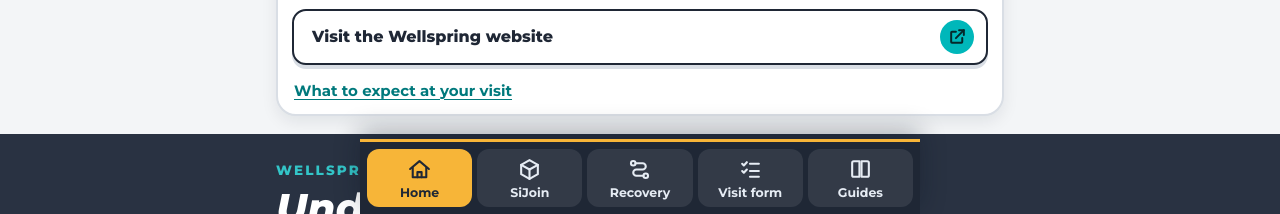
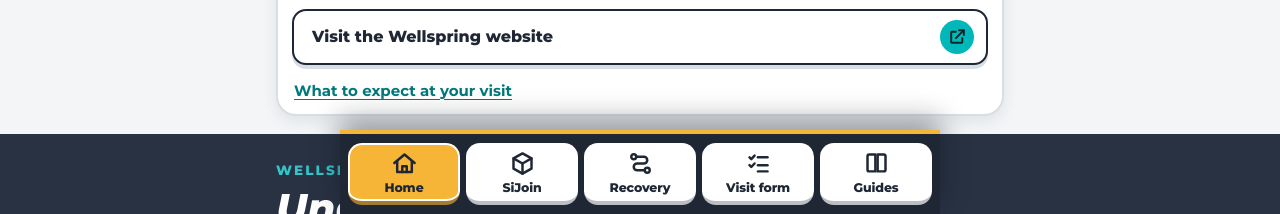
Before and after one commit to michaeltdefazio/sij-patient-story, a plain HTML site: page beck/index.html in a window 1280 px wide. Shown: the part 586-800 px from the top of the page. Drawn offline with Linux system fonts and the light colour scheme.

Commit message:
Bottom tabs: big white buttons on the dark bar, bounce and clearer hint on first visit
Co-Authored-By: Claude Sonnet 5.5 <noreply@anthropic.com>
Claude-Session: https://claude.ai/code/session_01U6NCiDDJAuZrep8jDGYYH4

```diff
--- a/beck/index.html
+++ b/beck/index.html
@@ -287,8 +287,8 @@
 </style>
 <link rel="stylesheet" href="../shared/ws-extra.css?v=6">
 <script src="../shared/share.js?v=2" defer></script>
-<link rel="stylesheet" href="../shared/kit.css?v=2">
-<script src="../shared/kit.js?v=1" defer></script>
+<link rel="stylesheet" href="../shared/kit.css?v=3">
+<script src="../shared/kit.js?v=2" defer></script>
 </head>
 <body data-page="home">
 <div class="topbar no-print"><div class="in"><a class="brand" href="./">Wellspring Pain Solutions</a><a class="call-pill" href="tel:+18123760700" aria-label="Call Dr.&nbsp;Beck&rsquo;s office, 812-376-0700"><svg viewBox="0 0 24 24" aria-hidden="true"><path d="M6.6 10.8a15.1 15.1 0 0 0 6.6 6.6l2.2-2.2a1 1 0 0 1 1-.25c1.1.37 2.3.57 3.6.57a1 1 0 0 1 1 1V20a1 1 0 0 1-1 1A17 17 0 0 1 3 4a1 1 0 0 1 1-1h3.5a1 1 0 0 1 1 1c0 1.25.2 2.45.57 3.57a1 1 0 0 1-.25 1z" fill="currentColor"/></svg><span>Call <span class="num">812-376-0700</span></span></a></div></div>
--- a/shared/kit.css
+++ b/shared/kit.css
@@ -1,7 +1,7 @@
 /* Patient sites kit (Beck, Sultan, Madupu): obvious bottom tabs, doctor-first top, practice card, tap tiles, folded cards.
    Additive: loads after the page styles; the shared page styles are not edited. */
 :root { --k-dark: #1F2735; --k-dark2: #2F3A4E; --k-acc: #00B7BA; --k-acc-ink: #00797C; --k-accl: #4FD3D6; --k-gold: #F7B538; --k-soft: #F3F5F7; --k-ink: #293242; --k-muted: #5A6270; --k-line: #D9DEE5;
-        --k-font: 'Montserrat', 'Segoe UI', Arial, Helvetica, sans-serif; --k-body: var(--k-font); --k-tabs: 75px; --k-top: 56px;
+        --k-font: 'Montserrat', 'Segoe UI', Arial, Helvetica, sans-serif; --k-body: var(--k-font); --k-tabs: 86px; --k-top: 56px;
         --tabs: 75px; --topbar: 56px; --bar: calc(75px + env(safe-area-inset-bottom) + 6px); }
 /* ---- top bar (brand + call) ---- */
 html { scroll-padding-top: calc(var(--k-top) + 14px); }
@@ -13,19 +13,23 @@ html { scroll-padding-top: calc(var(--k-top) + 14px); }
 @media (max-width: 359px) { .topbar .call-pill .num { display: none; } .topbar .brand { font-size: 14px; } }
 
 /* ---- bottom tab bar: dark bar, gold top edge, every tab a button, current tab filled gold ---- */
-.tabs { position: fixed; left: 50%; bottom: 0; transform: translateX(-50%); z-index: 30; display: grid; grid-template-columns: repeat(5, minmax(0, 1fr)); gap: 5px; width: 100%; max-width: 560px; padding: 7px 7px calc(7px + env(safe-area-inset-bottom)); background: var(--k-dark); border-top: 3px solid var(--k-gold); box-shadow: 0 -8px 24px rgba(10,18,30,.32); }
-.tabs a { position: relative; display: flex; flex-direction: column; align-items: center; justify-content: center; gap: 4px; min-height: 58px; padding: 6px 2px 5px; border-radius: 12px; background: rgba(255,255,255,.09); color: #E6ECF4; text-decoration: none; font: 700 12.5px/1.1 var(--k-font); -webkit-tap-highlight-color: transparent; }
-.tabs svg { width: 25px; height: 25px; fill: none; stroke: currentColor; stroke-width: 2; stroke-linecap: round; stroke-linejoin: round; }
+.tabs { position: fixed; left: 50%; bottom: 0; transform: translateX(-50%); z-index: 30; display: grid; grid-template-columns: repeat(5, minmax(0, 1fr)); gap: 6px; width: 100%; max-width: 600px; padding: 9px 8px calc(9px + env(safe-area-inset-bottom)); background: var(--k-dark); border-top: 4px solid var(--k-gold); box-shadow: 0 -10px 26px rgba(10,18,30,.40); }
+.tabs a { position: relative; display: flex; flex-direction: column; align-items: center; justify-content: center; gap: 4px; min-height: 62px; padding: 7px 2px 6px; border-radius: 14px; background: #fff; color: var(--k-dark); text-decoration: none; font: 800 clamp(10.5px, 3.1vw, 12.5px)/1.1 var(--k-font); letter-spacing: -.01em; border-bottom: 4px solid rgba(15,23,36,.28); -webkit-tap-highlight-color: transparent; }
+.tabs svg { width: 27px; height: 27px; fill: none; stroke: currentColor; stroke-width: 2.2; stroke-linecap: round; stroke-linejoin: round; }
 .tabs a span { white-space: nowrap; }
-.tabs a:active { background: rgba(255,255,255,.2); }
-.tabs a[aria-current="page"] { background: var(--k-gold); color: var(--k-dark); }
+.tabs a:active { transform: translateY(3px); border-bottom-width: 1px; background: #E9EEF4; }
+.tabs a[aria-current="page"] { background: var(--k-gold); color: var(--k-dark); border-bottom-color: rgba(15,23,36,.36); box-shadow: 0 0 0 2px #fff inset; }
 .tabs a[aria-current="page"]::before { content: none; }
-@media (max-width: 359px) { .tabs { gap: 3px; padding-inline: 4px; } .tabs a { font-size: 11.5px; padding-inline: 0; } }
+.tabs.nudge a:not([aria-current="page"]) { animation: ktabpop 1s ease-in-out 2; }
+.tabs.nudge a:nth-child(2) { animation-delay: .0s; } .tabs.nudge a:nth-child(3) { animation-delay: .12s; } .tabs.nudge a:nth-child(4) { animation-delay: .24s; } .tabs.nudge a:nth-child(5) { animation-delay: .36s; }
+@keyframes ktabpop { 0%, 55%, 100% { transform: translateY(0); } 25% { transform: translateY(-9px); } }
+@media (prefers-reduced-motion: reduce) { .tabs.nudge a { animation: none !important; } }
+@media (max-width: 359px) { .tabs { gap: 4px; padding-inline: 5px; } .tabs a { padding-inline: 0; } }
 @media (max-height: 460px) { .tabs a { flex-direction: row; gap: 8px; min-height: 44px; } .tabs svg { width: 22px; height: 22px; } }
 body { padding-bottom: calc(var(--k-tabs) + env(safe-area-inset-bottom) + 12px); }
 .shell { padding-bottom: calc(var(--k-tabs) + env(safe-area-inset-bottom) + 12px); }
 .in-progress { top: var(--k-top); }
-.coach { position: fixed; left: 50%; bottom: calc(var(--k-tabs) + env(safe-area-inset-bottom) + 14px); transform: translateX(-50%); z-index: 31; display: inline-flex; align-items: center; gap: 8px; max-width: calc(100% - 28px); padding: 12px 18px; border: 0; border-radius: 999px; background: var(--k-gold); color: var(--k-dark); font: 800 15px/1.2 var(--k-font); text-align: center; box-shadow: 0 8px 22px rgba(0,0,0,.34); cursor: pointer; animation: kbounce 1.3s ease-in-out 3; }
+.coach { width: max-content; position: fixed; left: 50%; bottom: calc(var(--k-tabs) + env(safe-area-inset-bottom) + 14px); transform: translateX(-50%); z-index: 31; display: inline-flex; align-items: center; gap: 8px; max-width: calc(100% - 28px); padding: 12px 18px; border: 0; border-radius: 999px; background: var(--k-gold); color: var(--k-dark); font: 800 16px/1.2 var(--k-font); text-align: center; box-shadow: 0 8px 22px rgba(0,0,0,.34); cursor: pointer; animation: kbounce 1.3s ease-in-out 4; }
 .coach::after { content: ""; position: absolute; bottom: -8px; left: 50%; margin-left: -9px; border: 9px solid transparent; border-top-color: var(--k-gold); border-bottom: 0; }
 @keyframes kbounce { 0%, 100% { transform: translate(-50%, 0); } 50% { transform: translate(-50%, -7px); } }
 @media (prefers-reduced-motion: reduce) { .coach { animation: none; } }
--- a/shared/kit.js
+++ b/shared/kit.js
@@ -33,12 +33,14 @@
   try { seen = sessionStorage.getItem(key) === '1'; } catch (e) {}
   if (seen) return;
   var c = d.createElement('button');
-  c.type = 'button'; c.className = 'coach no-print'; c.setAttribute('aria-label', 'Hint: the buttons at the bottom of the screen move you around the site. Tap to hide this hint.');
-  c.textContent = 'Tap the buttons below to explore';
+  c.type = 'button'; c.className = 'coach no-print'; c.setAttribute('aria-label', 'Hint: the tabs at the bottom of the screen open the other pages of this site. Tap to hide this hint.');
+  c.textContent = 'Tap the tabs below to explore';
   d.body.appendChild(c);
+  tabs.classList.add('nudge');
   function gone() {
     if (!c.parentNode) return;
     c.parentNode.removeChild(c);
+    tabs.classList.remove('nudge');
     try { sessionStorage.setItem(key, '1'); } catch (e) {}
     window.removeEventListener('scroll', onScroll);
   }
@@ -46,5 +48,5 @@
   window.addEventListener('scroll', onScroll, { passive: true });
   c.addEventListener('click', gone);
   tabs.addEventListener('click', gone);
-  setTimeout(gone, 9000);
+  setTimeout(gone, 12000);
 })();
```
Also changed, not shown: beck/guides.html (+2 -2 lines), beck/recovery.html (+2 -2 lines), beck/research.html (+2 -2 lines), beck/sijoin.html (+2 -2 lines), beck/visit.html (+2 -2 lines), madupu/devices.html (+2 -2 lines), madupu/guides.html (+2 -2 lines), madupu/index.html (+2 -2 lines), madupu/recovery.html (+2 -2 lines), madupu/visit.html (+2 -2 lines), sultan/guides.html (+2 -2 lines), sultan/index.html (+2 -2 lines), sultan/recovery.html (+2 -2 lines), sultan/research.html (+2 -2 lines), 2 more files.
